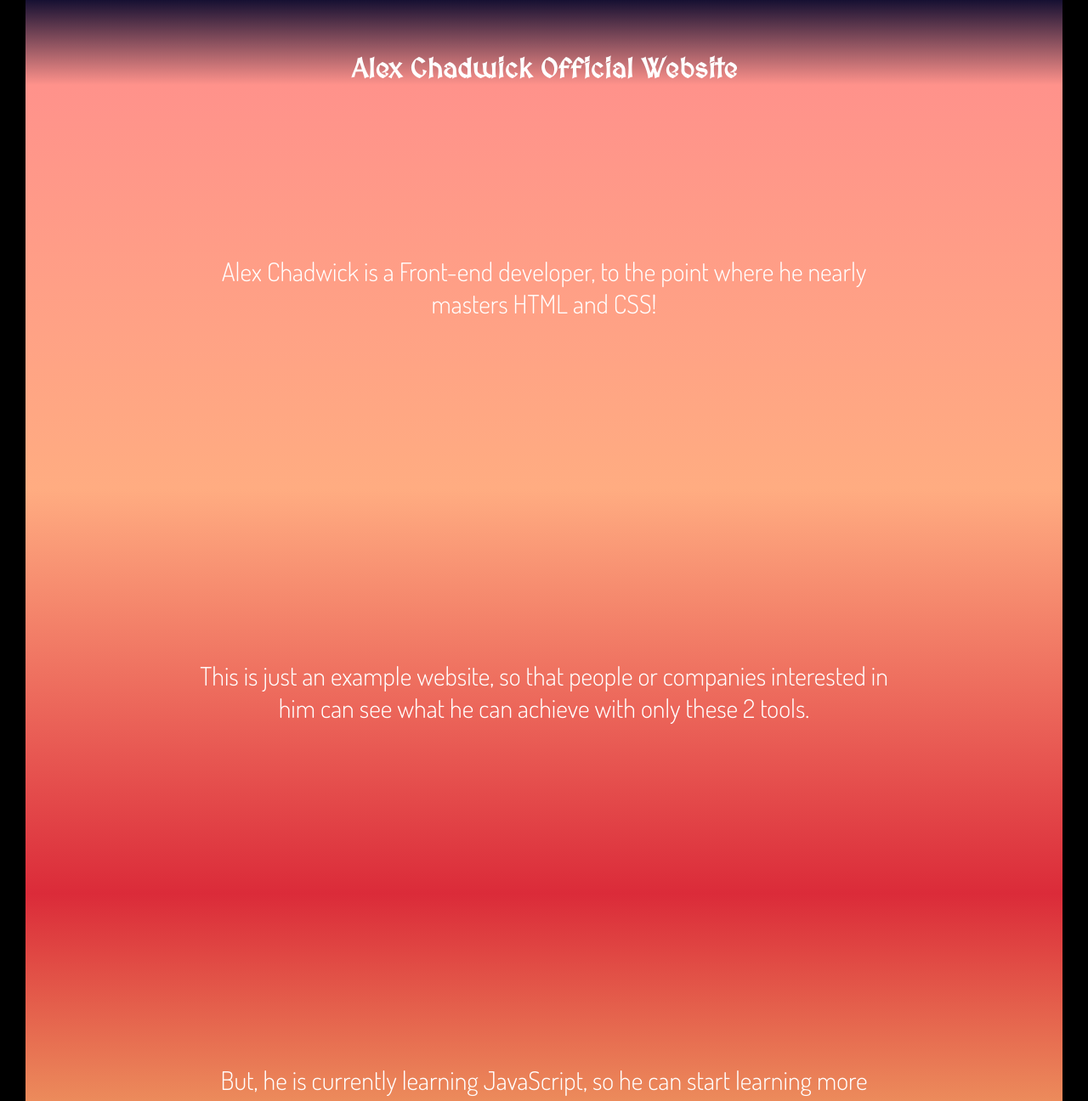
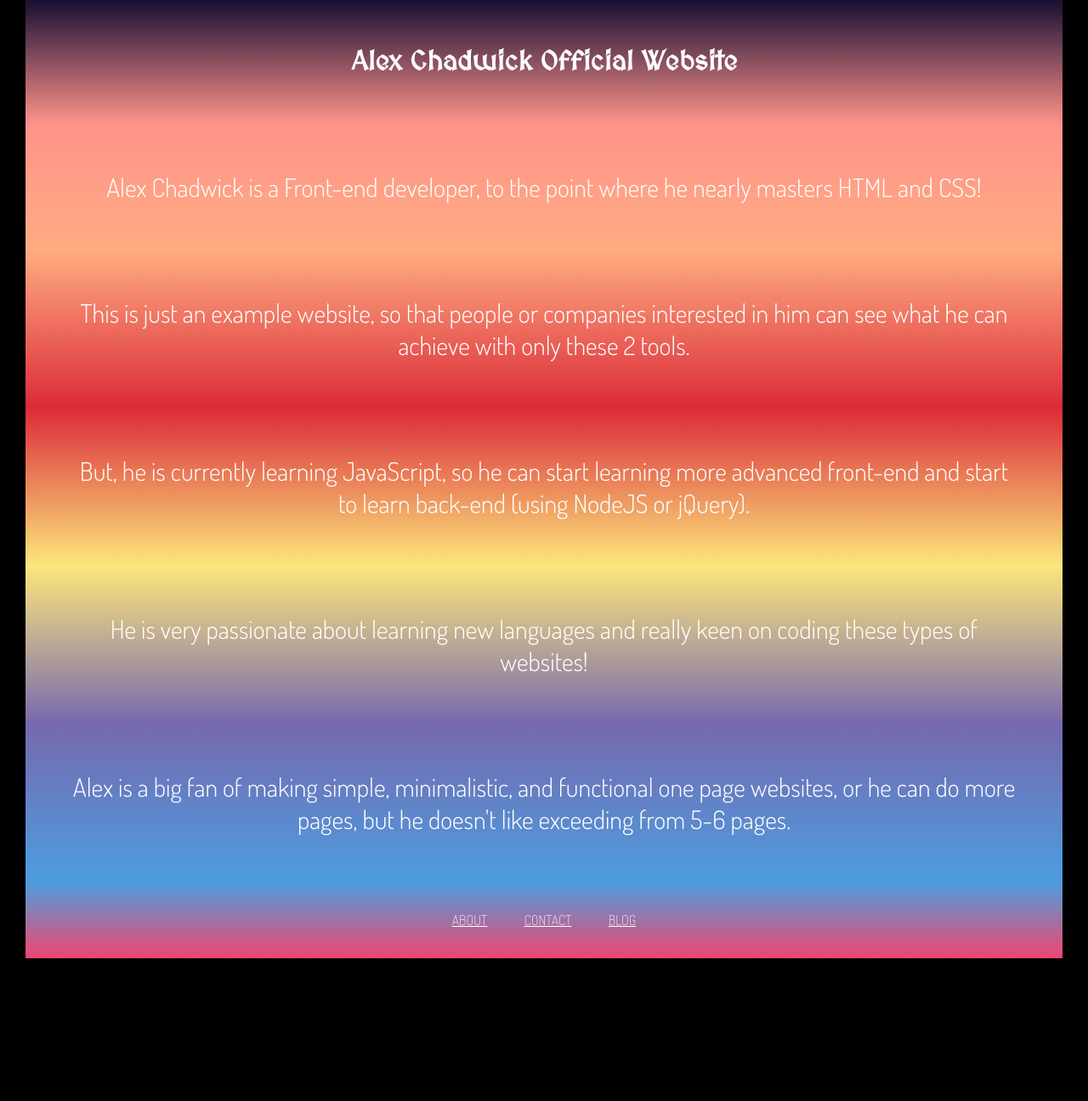
Before and after one commit to alexxx85/AlexChadwickOfficial, a plain HTML site: page index.html in a window 1280 px wide. Shown: the top 1296 px of the page at 85% size. After the commit the page ends 1128 px from the top, so only its background shows below. Drawn offline with Linux system fonts and the light colour scheme.

Commit message:
sinished support for 320px - 1200+px devices on homepage

```diff
--- a/css/main.css
+++ b/css/main.css
@@ -50,9 +50,6 @@ h3 {
 }
 .footer {
   text-align: center;
-  padding: 100px;
-  margin-left: 30px;
-  margin-right: 30px;
   background: linear-gradient(#4D9DE0, #EF476F);
 }
 .footer a {
@@ -65,7 +62,7 @@ h3 {
   font-size: 20px;
 }
 
-@media (min-width: 465px){
+@media (min-width: 1200px){
   .title h1 {
     padding-top: 5%;
     margin-left: 30px;
@@ -81,15 +78,22 @@ h3 {
   .block:hover {
     padding: 220px;
   }
+  .footer {
+    padding: 100px;
+    margin-left: 30px;
+    margin-right: 30px;
+  }
 }
 
-@media (max-width: 320px) {
+@media (min-width: 320px) {
   .title h1 {
     padding-top: 5%;
-    padding: 25px;
+    padding: 55px;
   }
-
-  .block:hover {
-    padding: 45px;
+  .block {
+    padding: 55px;
+  }
+  .footer {
+    padding: 35px;
   }
 }
```
